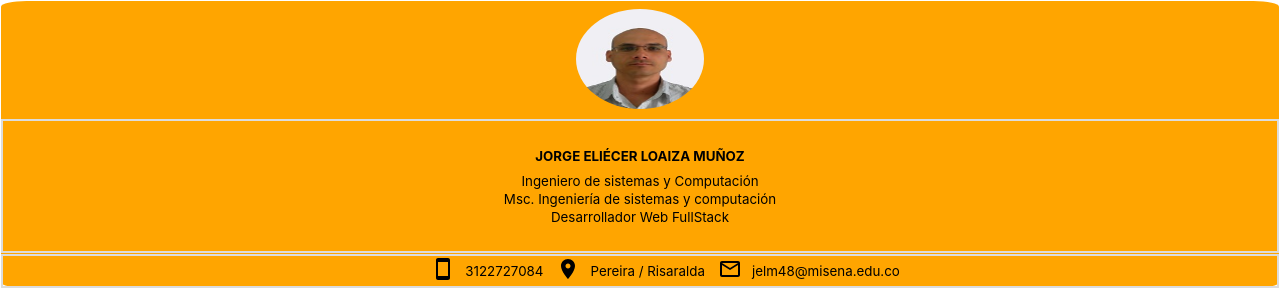
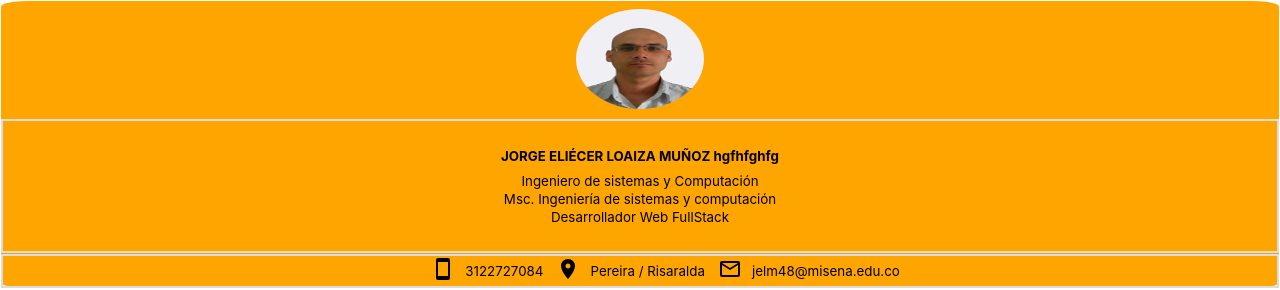
Before and after one commit to jorgeloaiza48/myCV, a React (Create React App) app: page / in a window 1280 px wide. Shown: the top 290 px of the page. Built offline with nearby package versions, Linux system fonts and the light colour scheme.

Commit message:
probando

```diff
--- a/src/components/header/Header.jsx
+++ b/src/components/header/Header.jsx
@@ -12,7 +12,7 @@ export default function Header() {
           <img src={fotopersonal} alt="foto-personal" className={"headerPhotoImg"}/>
         </div>
         <div className="headerNombres">
-          <h1>JORGE ELIÉCER LOAIZA MUÑOZ</h1>
+          <h1>JORGE ELIÉCER LOAIZA MUÑOZ hgfhfghfg</h1>
           <p>Ingeniero de sistemas y Computación</p>
           <p>Msc. Ingeniería de sistemas y computación</p>
           <p>Desarrollador Web FullStack</p>
```
